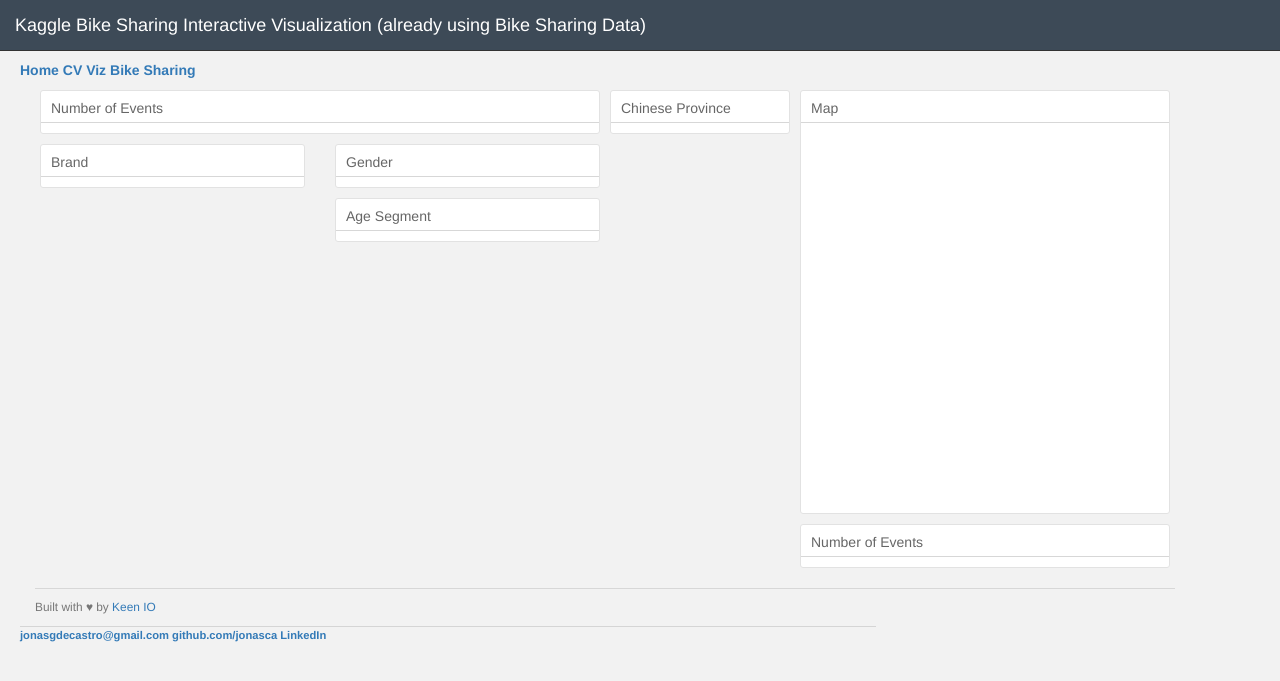
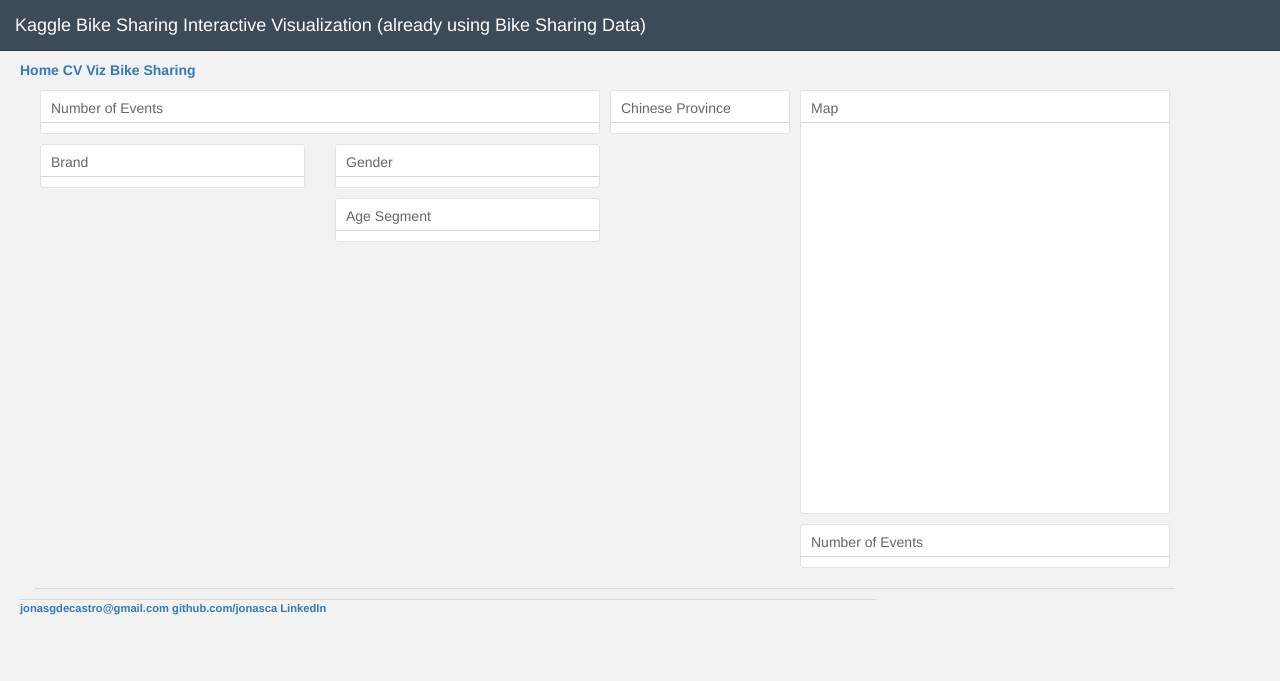
Before and after one commit to jonasca/jonasca.github.io, a Jekyll site: the page built from bikesharing/index.html, in a window 1280 px wide. Shown: the top 681 px of the page. Built offline with Jekyll 4.4.1, drawn with Linux system fonts in a browser that asks for light colours; comment, search, counter and statistics services are not loaded.

Commit message:
Update index.html

```diff
--- a/bikesharing/index.html
+++ b/bikesharing/index.html
@@ -159,7 +159,6 @@ date: 2016-09-06
   </div>
 
   <hr>
-  <p class="small text-muted">Built with &#9829; by <a href="https://keen.io">Keen IO</a></p>
 
 
 
```
